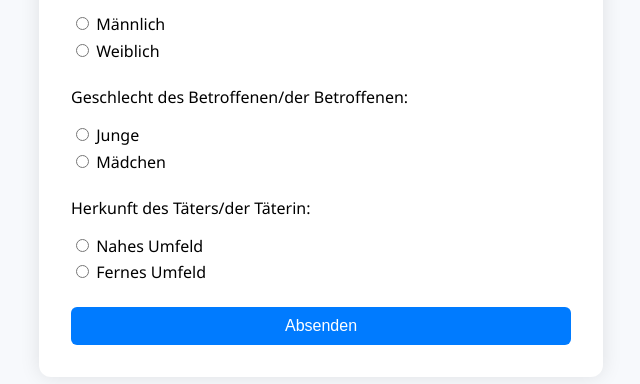
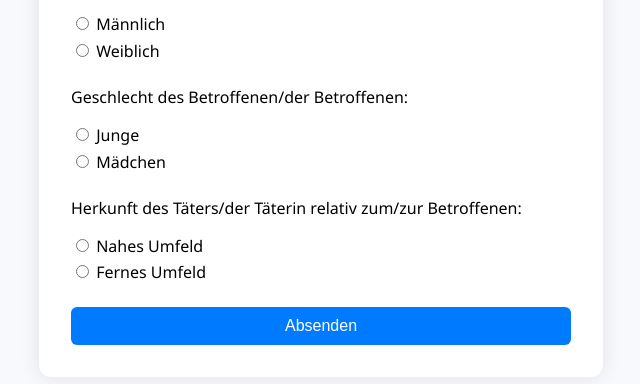
Before and after one commit to Zebile/Vermutungen, a plain HTML site: page frontend/index.html in a window 1280 px wide. Shown: the part 306-690 px from the top of the page, without its empty margins (319-959 px from the left). Drawn offline with nearby package versions, Linux system fonts and the light colour scheme.

Commit message:
Update index.html

```diff
--- a/frontend/index.html
+++ b/frontend/index.html
@@ -22,7 +22,7 @@
         <label><input type="radio" name="betroffener" value="maedchen" /> Mädchen</label>
       </div>
       <div class="frage">
-        <p>Herkunft des Täters/der Täterin:</p>
+        <p>Herkunft des Täters/der Täterin relativ zum/zur Betroffenen:</p>
         <label><input type="radio" name="umfeld" value="nah" required /> Nahes Umfeld</label>
         <label><input type="radio" name="umfeld" value="fern" /> Fernes Umfeld</label>
       </div>
```
